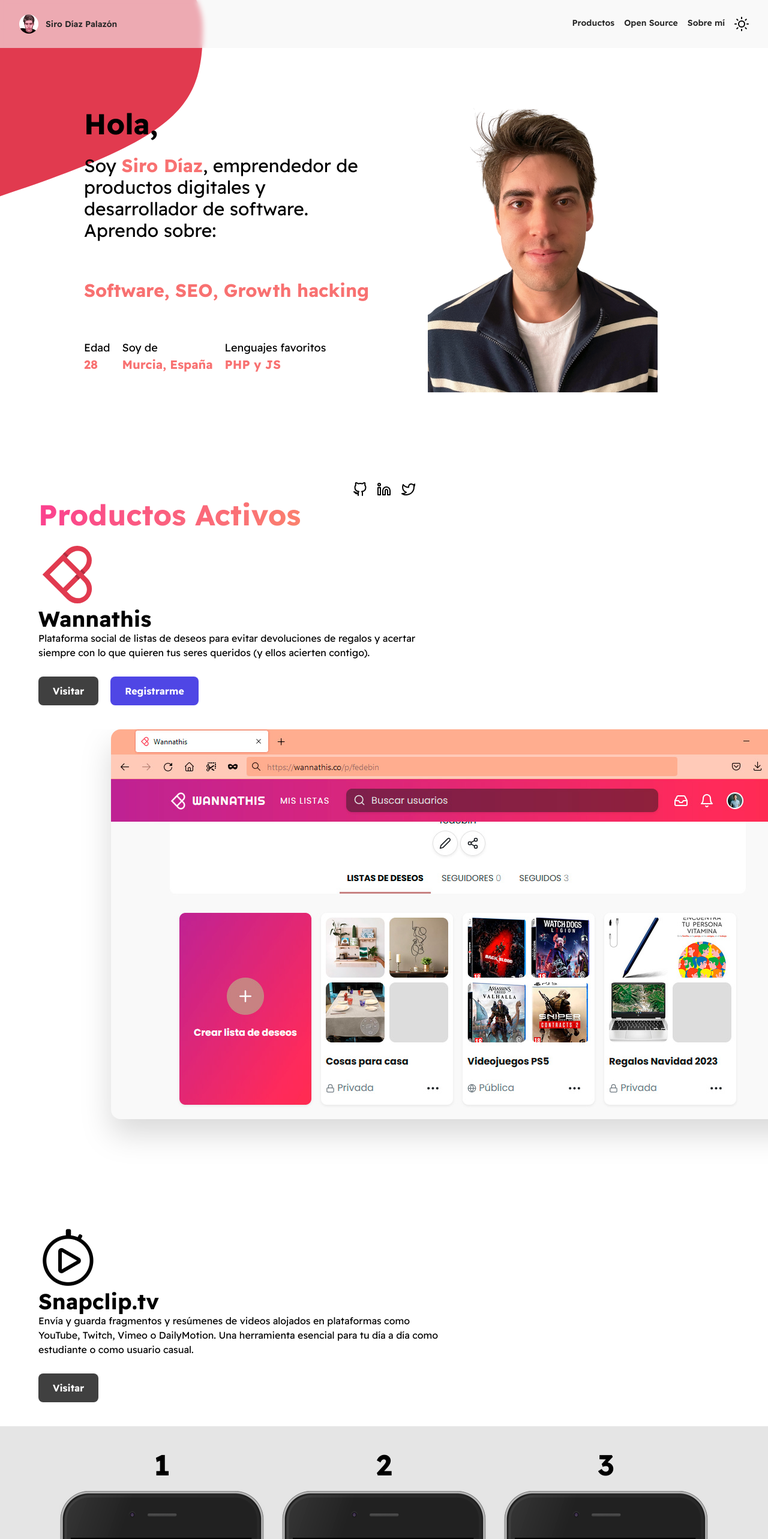
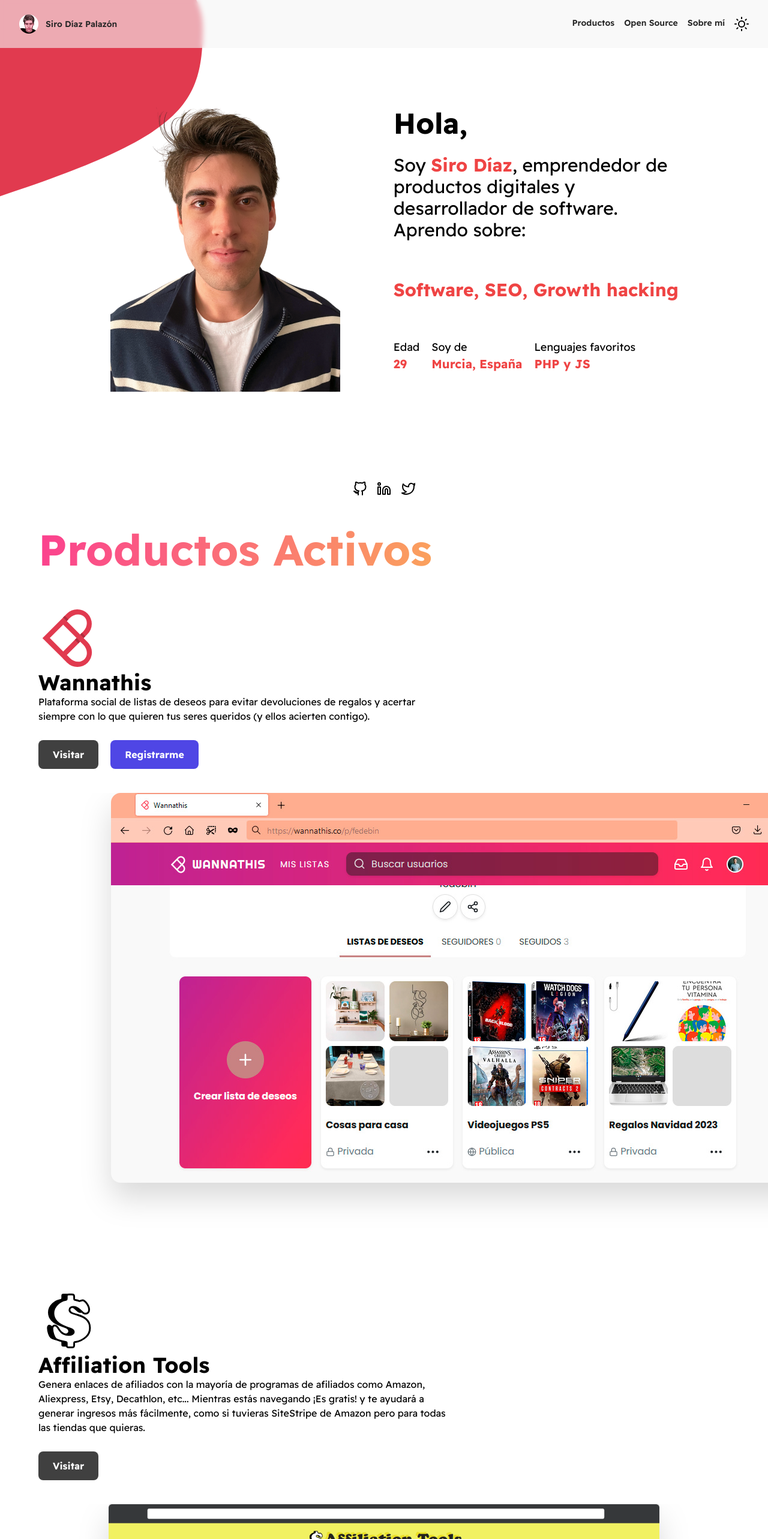
Before and after one commit to SiroDiaz/sirodiaz.rocks, a Next.js app: page / in a window 1280 px wide. Shown: the top 2566 px of the page at 60% size. Built offline with nearby package versions, Linux system fonts and the light colour scheme.

Commit message:
feat: improved landing page and added Affiliation Tools to Products area

```diff
--- a/src/components/Layout/Navbar.styled.jsx
+++ b/src/components/Layout/Navbar.styled.jsx
@@ -1,7 +1,7 @@
 import tw from 'tailwind-styled-components';
 
 export const NavbarContainer = tw.nav`
-  fixed
+  sticky
   w-full
   flex
   flex-row
--- a/src/components/Sections/About/AboutMeSection.jsx
+++ b/src/components/Sections/About/AboutMeSection.jsx
@@ -10,10 +10,10 @@
       <div className="container flex flex-col mx-auto z-20 lg:px-16 lg:mt-0 justify-start">
         <div className="lg:space-x-5 flex">
           <div className="w-full flex justify-center flex-col lg:px-0">
-            <div className="mb-7">
+            <div className="mb-16">
               <h2
                 id="aboutme"
-                className="section-title font-bold text-4xl lg:text-5xl"
+                className="section-title font-bold text-4xl lg:text-5xl xl:text-7xl"
               >
                 Sobre mí
               </h2>
@@ -52,7 +52,7 @@
 
             <div>
               <h2
-                className="section-title font-bold text-center text-4xl lg:text-5xl"
+                className="section-title font-bold text-center text-4xl lg:text-5xl xl:text-7xl"
               >
                 ¿Conectamos y Hablamos?
               </h2>
--- a/src/components/Sections/Hero/HeroSection.jsx
+++ b/src/components/Sections/Hero/HeroSection.jsx
@@ -3,7 +3,7 @@
 import { useContext } from "react";
 
 export default function HeroSection() {
-  const { theme, toggleTheme } = useContext(ThemeContext);
+  const { theme } = useContext(ThemeContext);
 
   return (
     <section className='flex flex-col min-h-screen md:flex-row'>
@@ -11,8 +11,14 @@
         <Image src="/vectors/figure-hero.svg" width="338" height="382" alt="Figure" />
       </div>
 
-      <div className="container flex flex-col mx-auto lg:mx-32 z-20 mt-36 lg:mt-32 justify-center items-center">
-        <div className="mx-auto lg:space-x-5 flex flex-col-reverse lg:flex-row">
+      <div className="container flex flex-col mx-auto lg:mx-32 z-20 justify-center items-center">
+        <div className="mx-auto lg:space-x-5 flex flex-col lg:flex-row">
+          <div className="w-full flex justify-center lg:max-w-[50%]">
+            <figure className='max-w-[100%]'>
+              <Image className="mx-auto" src="/img/my-profile-hd.png" width="383" height="542" alt="Figure" />
+            </figure>
+          </div>
+
           <div className="w-full flex justify-center flex-col lg:max-w-[50%] px-3">
             <div className='mb-7'>
               <span className="dark:text-white font-bold text-5xl">
@@ -22,36 +28,30 @@
             <div className="inline-block">
               <span className="dark:text-white text-3xl">
                 <span>Soy </span>
-                <span className="text-red-400"><strong>Siro Díaz</strong></span>, emprendedor de productos digitales y desarrollador de software. Aprendo sobre:
+                <span className="text-red-500 dark:text-red-300"><strong>Siro Díaz</strong></span>, emprendedor de productos digitales y desarrollador de software. Aprendo sobre:
               </span>
             </div>
 
             <div className="mt-16">
-              <p className="text-red-400 font-bold text-3xl">Software, SEO, Growth hacking</p>
+              <p className="text-red-500 dark:text-red-300 font-bold text-3xl">Software, SEO, Growth hacking</p>
             </div>
 
             <div className="mt-16 flex flex-row space-x-5">
               <div className='flex flex-col'>
                 <p className="text-lg">Edad</p>
-                <p className="text-xl font-bold text-red-400">28</p>
+                <p className="text-xl font-bold text-red-500 dark:text-red-300">29</p>
               </div>
 
               <div className='flex flex-col'>
                 <p className="text-lg">Soy de</p>
-                <p className="text-xl font-bold text-red-400">Murcia, España</p>
+                <p className="text-xl font-bold text-red-500 dark:text-red-300">Murcia, España</p>
               </div>
 
               <div className='flex flex-col'>
                 <p className="text-lg">Lenguajes favoritos</p>
-                <p className="text-xl font-bold text-red-400">PHP y JS</p>
+                <p className="text-xl font-bold text-red-500 dark:text-red-300">PHP y JS</p>
               </div>
             </div>
-          </div>
-
-          <div className="w-full flex justify-center lg:max-w-[50%]">
-            <figure className='max-w-[100%]'>
-              <Image className="mx-auto" src="/img/my-profile-hd.png" width="383" height="542" alt="Figure" />
-            </figure>
           </div>
         </div>
 
--- a/src/components/Sections/OpenSource/OpenSourceSection.jsx
+++ b/src/components/Sections/OpenSource/OpenSourceSection.jsx
@@ -16,7 +16,7 @@
             <div className="mb-7">
               <h2
                 id="opensource"
-                className="section-title font-bold text-4xl lg:text-5xl"
+                className="section-title font-bold text-4xl lg:text-5xl xl:text-7xl"
               >
                 Open Source
               </h2>
--- /dev/null
+++ b/src/components/Sections/Products/AffiliationToolsSection.jsx
@@ -0,0 +1,35 @@
+import { Button } from "@Components/Common/Button.styled";
+import Image from "next/image";
+
+export default function AffiliationToolsSection() {
+  return (
+    <section className="flex flex-col relative lg:min-h-screen">
+      <div className="container flex flex-col mx-auto lg:px-16 mt-24 lg:mt-0 justify-start">
+        <div className="lg:space-x-5 flex">
+          <div className="w-full flex justify-center flex-col px-3 lg:px-0">
+
+            <div>
+              <Image className="rounded-2xl dark:bg-[#f1f161]" src="/img/icon-affiliation-tools.svg" width={96} height={96} alt="Affiliation Tools" />
+              <h3 className="font-bold text-3xl lg:text-4xl">Affiliation Tools</h3>
+              <p className="lg:max-w-[60%]">Genera enlaces de afiliados con la mayoría de programas de afiliados como Amazon, Aliexpress, Etsy, Decathlon, etc... Mientras estás navegando ¡Es gratis! y te ayudará a generar ingresos más fácilmente, como si tuvieras SiteStripe de Amazon pero para todas las tiendas que quieras.</p>
+              <div className="flex flex-row justify-center lg:justify-start mt-7 space-x-5">
+                <Button href="https://affiliation.tools" target="_blank">
+                  Visitar
+                </Button>
+              </div>
+            </div>
+          </div>
+        </div>
+      </div>
+
+      <div className="relative w-full flex flex-1 mt-10 mb-20 overflow-hidden z-10">
+
+        <div className="relative mx-auto pb-24 w-full flex justify-center items-center">
+          <div className="min-h-[380px] h-full drop-shadow-2xl max-w-[1278px] w-full relative lg:min-h-[620px]">
+            <Image placeholder="empty" src="/img/affiliation.tools-screenshot.png" layout="fill" objectFit="contain" className="lg:rounded-bl-2xl lg:rounded-tl-2xl" alt="Wannathis" />
+          </div>
+        </div>
+      </div>
+    </section>
+  );
+}
--- a/src/components/Sections/Products/SnapclipSection.jsx
+++ b/src/components/Sections/Products/SnapclipSection.jsx
@@ -9,7 +9,7 @@
   const { theme } = useContext(ThemeContext);
 
   return (
-    <section className="flex flex-col min-h-screen relative">
+    <section className="flex flex-col relative lg:min-h-screen">
       <div className="container flex flex-col mx-auto lg:px-16 lg:mt-0 justify-start">
           <div className="w-full flex justify-center flex-col px-3 lg:px-0">
             <div>
--- a/src/components/Sections/Products/WannathisSection.jsx
+++ b/src/components/Sections/Products/WannathisSection.jsx
@@ -3,14 +3,14 @@
 
 export default function WannathisSection() {
   return (
-    <section className="flex flex-col min-h-screen relative">
+    <section className="flex flex-col relative lg:min-h-screen">
       <div className="container flex flex-col mx-auto lg:px-16 mt-24 lg:mt-0 justify-start">
         <div className="lg:space-x-5 flex">
           <div className="w-full flex justify-center flex-col px-3 lg:px-0">
-            <div className="mb-7">
+            <div className="mb-16">
               <h2
                 id="products"
-                className="section-title font-bold text-4xl lg:text-5xl"
+                className="section-title font-bold text-4xl lg:text-5xl xl:text-7xl"
               >
                 Productos Activos
               </h2>
@@ -34,7 +34,7 @@
         </div>
       </div>
 
-      <div className="relative w-full flex flex-1 mt-10 mb-20 overflow-hidden z-10">
+      <div className="relative w-full flex flex-1 mt-10 mb-10 lg:mb-20 overflow-hidden z-10">
 
         <div className="relative mx-auto pb-24 lg:-right-20 w-full flex justify-end items-end">
           <div className="h-auto drop-shadow-2xl">
--- a/src/context/ThemeContext.jsx
+++ b/src/context/ThemeContext.jsx
@@ -37,7 +37,7 @@
 
       updateThemeClass();
     }
-  }, [mounted]);
+  }, [mounted, theme]);
 
   const body = (
     <ThemeContext.Provider value={{ theme, toggleTheme }}>
--- a/src/pages/index.js
+++ b/src/pages/index.js
@@ -9,6 +9,7 @@
 import AboutMeSection from '@Components/Sections/About/AboutMeSection';
 import { Main } from '@Components/Layout/Layout.styled';
 import { ThemeProvider } from '../context/ThemeContext';
+import AffiliationToolsSection from '@Components/Sections/Products/AffiliationToolsSection';
 
 export default function Home({ posts }) {
   return (
@@ -17,6 +18,7 @@
         <Main>
           <HeroSection />
           <WannathisSection />
+          <AffiliationToolsSection />
           <SnapclipSection />
           <OpenSourceSection />
           <AboutMeSection />
```
Also changed, not shown: public/img/affiliation.tools-screenshot.png (added), public/img/icon-affiliation-tools.svg (added).
